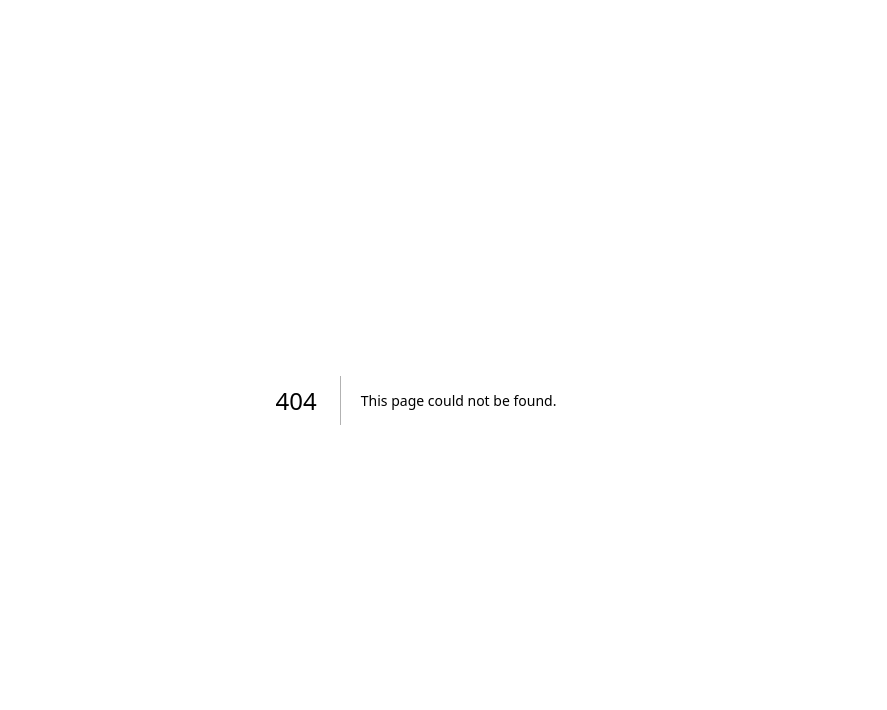
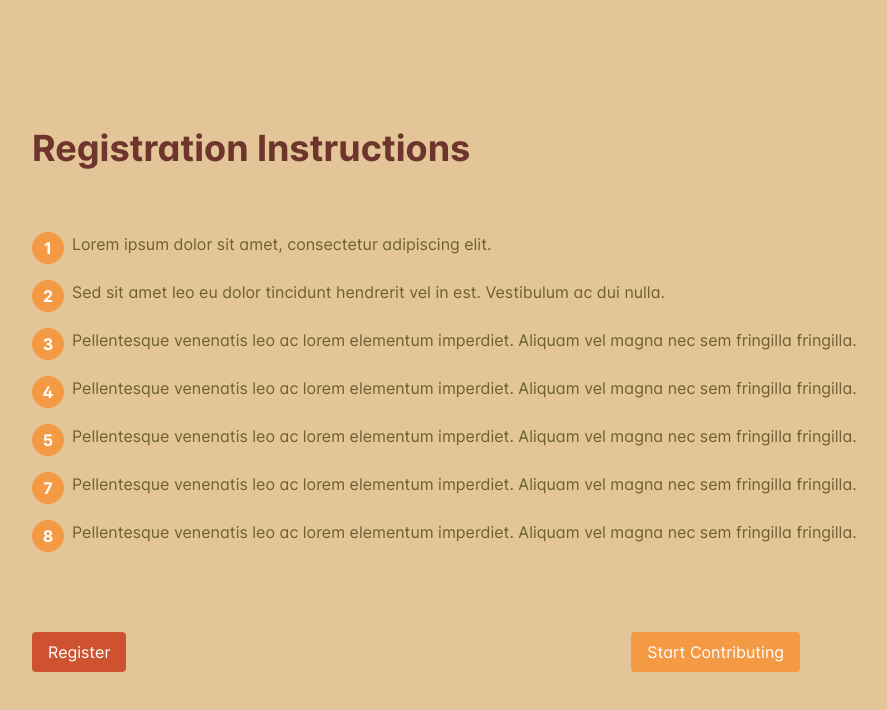
Before and after one commit to iamsahebgiri/hackodex, a Next.js app: page /register in a window 1280 px wide. Before the commit this address had no page. Shown: the top 710 px of the page, without its empty margins (224-1111 px from the left). Built offline with nearby package versions, Linux system fonts and the light colour scheme.

Commit message:
Registration page and data added
Registration page features added, seed.ts file dummy data added, FAQS and Event Timeline components created

```diff
--- /dev/null
+++ b/components/faq.tsx
@@ -0,0 +1,61 @@
+import { useState } from "react";
+import { FaqItem, faqs } from "../seed";
+
+const Faq = () => {
+  const [selectedQuestion, setSelectedQuestion] = useState<number>(0);
+
+  const toggleQuestion = (index: number) => {
+    setSelectedQuestion(index === selectedQuestion ? -1 : index);
+  };
+
+  return (
+    <div className="max-w-3xl mx-auto">
+      {faqs.map((faq: FaqItem, index: number) => (
+        <div
+          key={index}
+          className="border-b border-gray-200 pb-4"
+          onClick={() => toggleQuestion(index)}
+        >
+          <div className="flex items-center justify-between">
+            <h3 className="text-lg font-medium">{faq.question}</h3>
+            <span
+              className={`${
+                selectedQuestion === index
+                  ? "transform rotate-180"
+                  : "transform rotate-0"
+              } transition-transform duration-200 ease-in-out`}
+            >
+              <svg
+                xmlns="http://www.w3.org/2000/svg"
+                className="h-6 w-6"
+                fill="none"
+                viewBox="0 0 24 24"
+                stroke="currentColor"
+              >
+                <path
+                  strokeLinecap="round"
+                  strokeLinejoin="round"
+                  strokeWidth={2}
+                  d={
+                    selectedQuestion === index
+                      ? "M19 9l-7 7-7-7"
+                      : "M9 5l7 7-7 7"
+                  }
+                />
+              </svg>
+            </span>
+          </div>
+          <div
+            className={`${
+              selectedQuestion === index ? "max-h-32" : "max-h-0"
+            } overflow-hidden transition-all duration-200 ease-in-out mt-2`}
+          >
+            <p className="text-gray-500">{faq.answer}</p>
+          </div>
+        </div>
+      ))}
+    </div>
+  );
+};
+
+export default Faq;
--- /dev/null
+++ b/components/timeline.tsx
@@ -0,0 +1,38 @@
+import { timelineData } from "../seed";
+
+const Timeline = () => {
+  const { events } = timelineData;
+
+  return (
+    <div className="max-w-4xl mx-auto mt-12">
+      {events.map((event) => (
+        <div key={event.id} className="relative pb-8">
+          <div className="relative flex space-x-3">
+            <div className="h-8 w-8 rounded-full bg-[#f59a44] flex items-center justify-center z-10">
+              <span className="text-white font-medium">{event.id}</span>
+            </div>
+            <div className="min-w-0 flex-1 pt-1.5 flex justify-between">
+              <div className="text-sm text-[#e3c598]">
+                <time dateTime={event.date}>{event.date}</time>
+              </div>
+              <div className="text-right text-sm text-[#e3c598]">
+                {event.title}
+              </div>
+            </div>
+          </div>
+          <div className="mt-4 ml-12">
+            <p className="text-base text-gray-900">{event.description}</p>
+          </div>
+          {event.id !== events.length && (
+            <div
+              className="absolute top-4 left-4 -ml-px h-full w-0.5 bg-[#cf5230]"
+              aria-hidden="true"
+            ></div>
+          )}
+        </div>
+      ))}
+    </div>
+  );
+};
+
+export default Timeline;
--- /dev/null
+++ b/pages/register.tsx
@@ -0,0 +1,66 @@
+import { RegistrationInstruction, registrationInstructions } from "../seed";
+import { motion } from "framer-motion";
+import { useSignInModal } from "../components/layout/sign-in-modal";
+
+const RegisterPage = () => {
+  {/*const { SignInModal, setShowSignInModal } = useSignInModal();*/}
+  return (
+    <div className="flex h-screen items-center justify-center bg-[#e3c598] p-5">
+      <motion.div
+        initial={{ opacity: 0, y: 50 }}
+        animate={{ opacity: 1, y: 0 }}
+        exit={{ opacity: 0, y: -50 }}
+        className="mx-auto max-w-3xl"
+      >
+        <h1 className="mb-16 text-4xl font-bold text-[#6e352c]">
+          Registration Instructions
+        </h1>
+
+        {registrationInstructions.map(
+          (instruction: RegistrationInstruction) => (
+            <motion.div
+              key={instruction.step}
+              initial={{ opacity: 0, x: -50 }}
+              animate={{ opacity: 1, x: 0 }}
+              exit={{ opacity: 0, x: 50 }}
+              className="mb-4 grid grid-flow-col lg:auto-cols-max"
+            >
+              <div className=" flex h-8 w-8 items-center justify-center rounded-full bg-[#f59a44] ">
+                <span className="font-bold text-white text-center">{instruction.step}</span>
+              </div>
+              <p className="pl-2 text-[#6e612f]">{instruction.description}</p>
+            </motion.div>
+          ),
+        )}
+
+        <motion.div
+          initial={{ opacity: 0, y: 50 }}
+          animate={{ opacity: 1, y: 0 }}
+          exit={{ opacity: 0, y: -50 }}
+          className="mt-20 flex flex-col justify-between sm:flex-row"
+        >
+          <motion.a
+            href="#"
+            className="mb-4 rounded bg-[#cf5230] py-2 px-4 text-white sm:mb-0 sm:mr-4 text-center"
+            whileHover={{ scale: 1.05 }}
+            whileTap={{ scale: 0.95 }}
+          >
+            Register
+          </motion.a>
+
+          <motion.a
+            href="#"
+            className="rounded bg-[#f59a44] py-2 px-4 text-white text-center"
+            whileHover={{ scale: 1.05 }}
+            whileTap={{ scale: 0.95 }}
+          >
+            {/*onClick={() => setShowSignInModal(true)onClick={() => setShowSignInModal(true)}*/}
+            Start Contributing
+          </motion.a>
+        </motion.div>
+      </motion.div>
+    </div>
+  );
+};
+
+export default RegisterPage;
--- /dev/null
+++ b/seed.ts
@@ -0,0 +1,105 @@
+{/* -----------------------------------------------FAQS--------------------------------------------------- */}
+
+export interface FaqItem {
+    question: string;
+    answer: string;
+  }
+
+  export const faqs: FaqItem[] = [
+    {
+      question: "What is the first question?",
+      answer:
+        "Lorem ipsum dolor sit amet, consectetur adipiscing elit. Duis non dolor vitae mi volutpat auctor vel at ipsum.",
+    },
+    {
+      question: "What is the second question?",
+      answer:
+        "Vestibulum ante ipsum primis in faucibus orci luctus et ultrices posuere cubilia curae; Nulla aliquet massa eget sapien euismod, eget volutpat nulla auctor. ",
+    },
+    {
+      question: "What is the third question?",
+      answer:
+        "Suspendisse vitae est a purus aliquam dictum. Nunc sed velit vel mi euismod faucibus non non urna.",
+    },
+  ];
+
+  {/* ----------------------------------------REGISTER INSTRUCTIONS--------------------------------------------- */}
+
+  export interface RegistrationInstruction {
+    step: number;
+    description: string;
+  }
+
+  export const registrationInstructions: RegistrationInstruction[] = [
+    {
+      step: 1,
+      description: "Lorem ipsum dolor sit amet, consectetur adipiscing elit.",
+    },
+    {
+      step: 2,
+      description:
+        "Sed sit amet leo eu dolor tincidunt hendrerit vel in est. Vestibulum ac dui nulla.",
+    },
+    {
+      step: 3,
+      description:
+        "Pellentesque venenatis leo ac lorem elementum imperdiet. Aliquam vel magna nec sem fringilla fringilla.",
+    },
+    {
+      step: 4,
+      description:
+        "Pellentesque venenatis leo ac lorem elementum imperdiet. Aliquam vel magna nec sem fringilla fringilla.",
+    },
+    {
+      step: 5,
+      description:
+        "Pellentesque venenatis leo ac lorem elementum imperdiet. Aliquam vel magna nec sem fringilla fringilla.",
+    },
+    {
+      step: 7,
+      description:
+        "Pellentesque venenatis leo ac lorem elementum imperdiet. Aliquam vel magna nec sem fringilla fringilla.",
+    },
+    {
+      step: 8,
+      description:
+        "Pellentesque venenatis leo ac lorem elementum imperdiet. Aliquam vel magna nec sem fringilla fringilla.",
+    },
+
+  ];
+
+  {/* ------------------------------------------EVENT TIMELINE----------------------------------------------- */}
+
+  export interface Event {
+    id: number;
+    title: string;
+    date: string;
+    description: string;
+  }
+
+  export interface TimelineData {
+    events: Event[];
+  }
+
+  export const timelineData: TimelineData = {
+    events: [
+      {
+        id: 1,
+        title: "Event 1",
+        date: "2022-01-01",
+        description: "Description of Event 1",
+      },
+      {
+        id: 2,
+        title: "Event 2",
+        date: "2022-02-01",
+        description: "Description of Event 2",
+      },
+      {
+        id: 3,
+        title: "Event 3",
+        date: "2022-03-01",
+        description: "Description of Event 3",
+      },
+    ],
+  };
```
